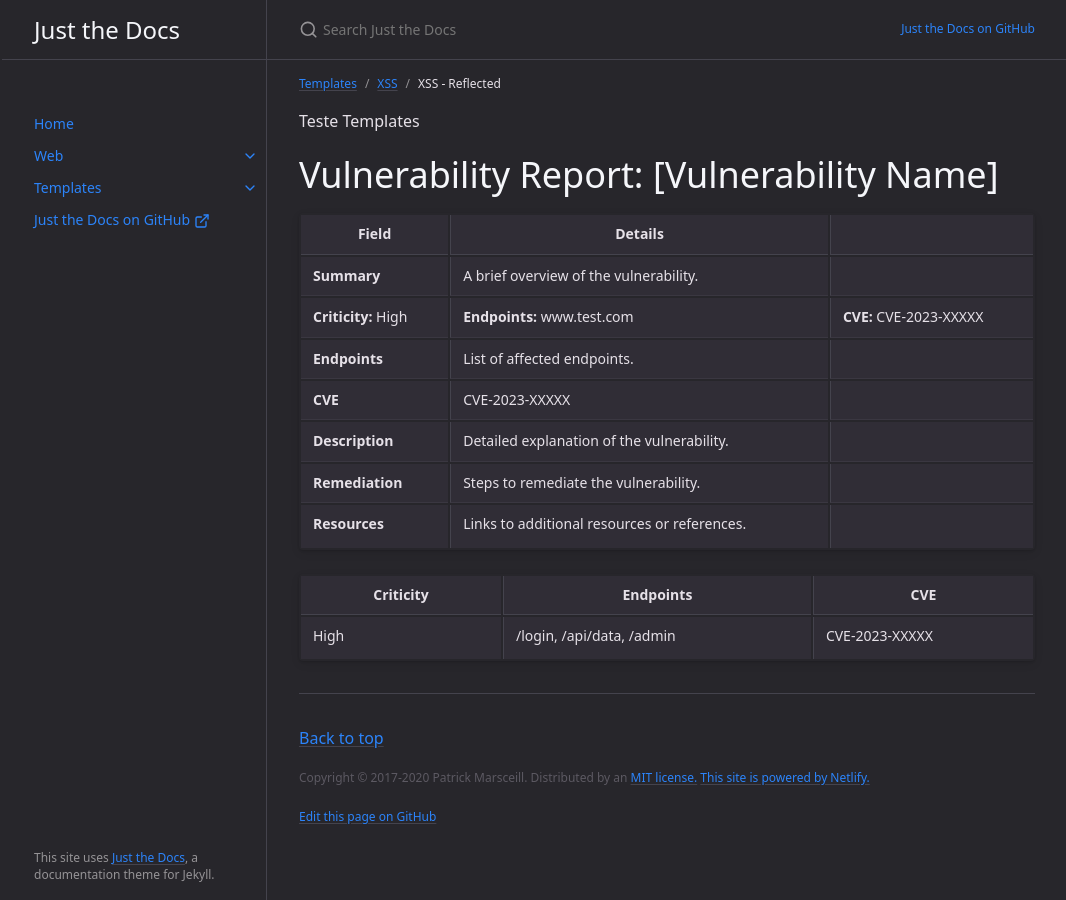
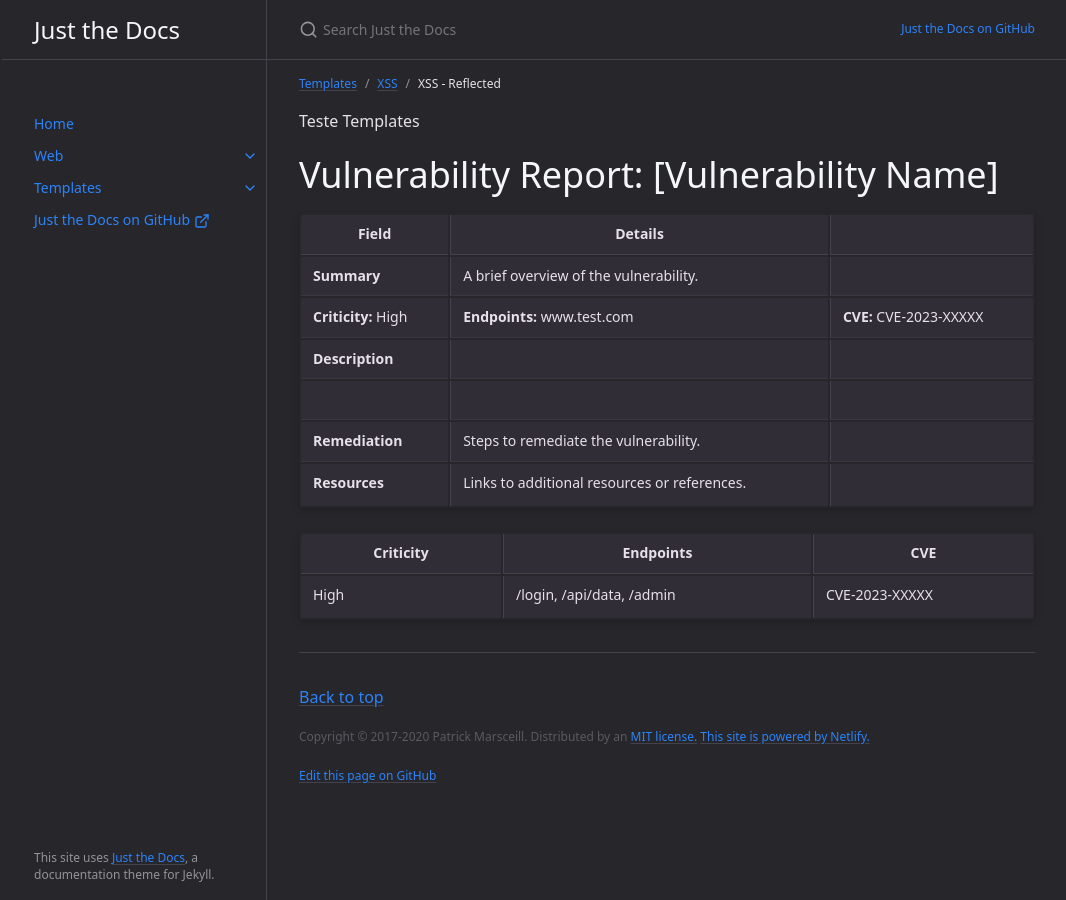
Before and after one commit to DpinaCode/CyberGrimoire.github.io, a Jekyll site: the page built from docs/Templates/Web Templates/XSS_Reflected.md, in a window 1280 px wide. Shown: the whole page, without its empty margins (105-1171 px from the left). Built offline with Jekyll 4.4.1, drawn with Linux system fonts in a browser that asks for light colours; cached includes are drawn as plain includes.

Commit message:
Template 3

```diff
--- a/docs/Templates/Web Templates/XSS_Reflected.md
+++ b/docs/Templates/Web Templates/XSS_Reflected.md
@@ -15,9 +15,8 @@ Teste Templates
 |-----------------|--------------------------------------------------|
 | **Summary**     | A brief overview of the vulnerability.           |
 | **Criticity:** High| **Endpoints:** www.test.com | **CVE:** CVE-2023-XXXXX    |
-| **Endpoints**   | List of affected endpoints.                      |
-| **CVE**         | CVE-2023-XXXXX                                   |
-| **Description** | Detailed explanation of the vulnerability.       |
+| **Description**                                                    |
+| |
 | **Remediation** | Steps to remediate the vulnerability.            |
 | **Resources**   | Links to additional resources or references.     |
 
```
Also changed, not shown: 2 other files.
